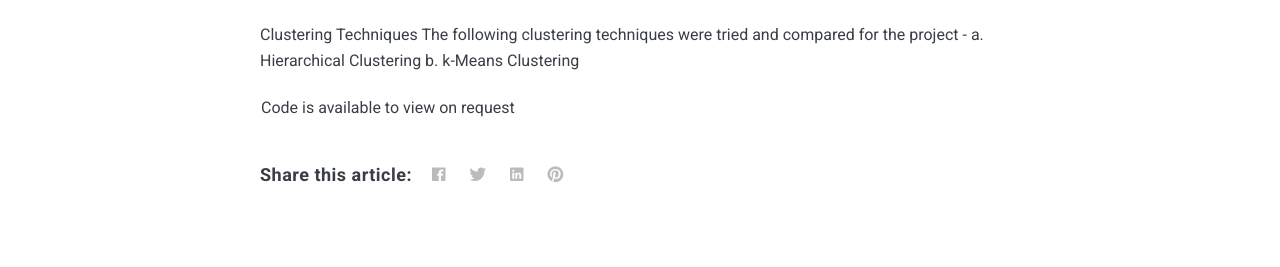
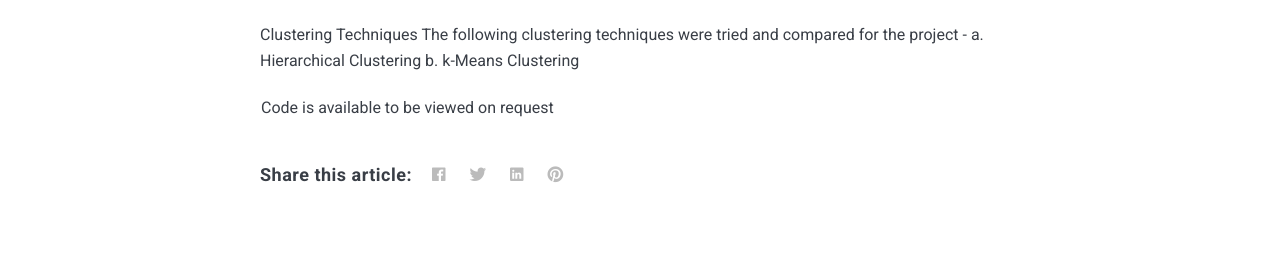
Before and after one commit to sindhya1781/sindhyab, a Jekyll site: the page built from _posts/2018-06-25-start-the-day-with-the-right-habit.markdown, in a window 1280 px wide and 900 px high, scrolled down 1719 px. Shown: the part 162-429 px from the top of the window. Built offline with Jekyll 4.4.1, drawn with Linux system fonts in a browser that asks for light colours; nearby versions of some CDN libraries.

Commit message:
Update 2018-06-25-start-the-day-with-the-right-habit.markdown

```diff
--- a/_posts/2018-06-25-start-the-day-with-the-right-habit.markdown
+++ b/_posts/2018-06-25-start-the-day-with-the-right-habit.markdown
@@ -25,4 +25,4 @@ The following clustering techniques were tried and compared for the project -
 a. Hierarchical Clustering
 b. k-Means Clustering
 
-| Code is available to view on request |
+| Code is available to be viewed on request |
```
